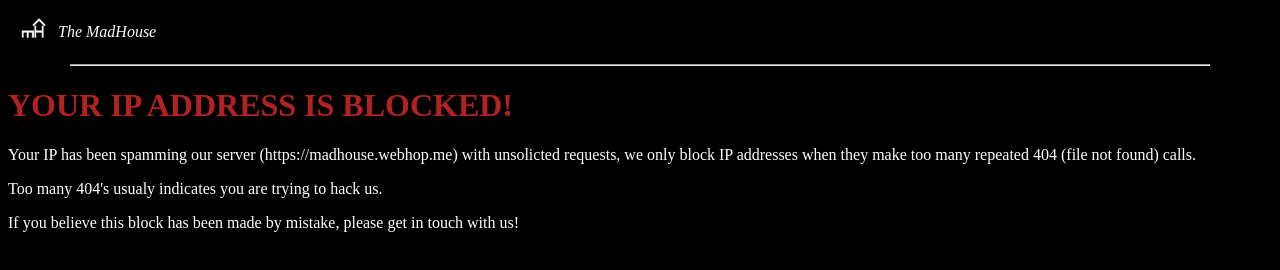
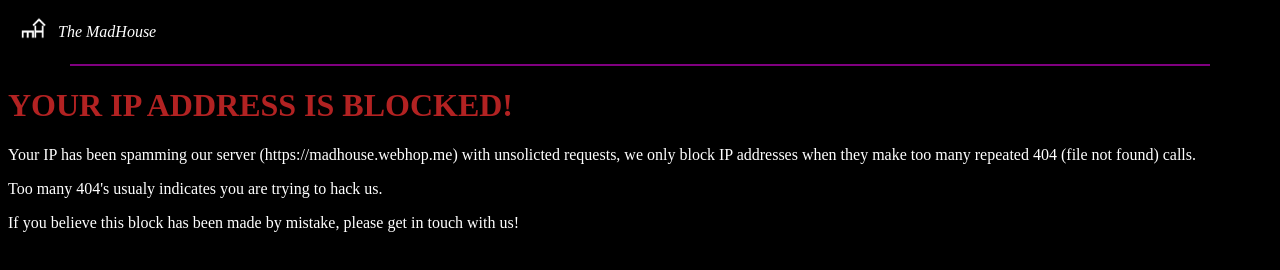
Before and after one commit to DJGenerator/DJGenerator.github.io, a plain HTML site: page why-am-i-banned.html in a window 1280 px wide. Drawn offline with Linux system fonts and the light colour scheme.

Commit message:
Update why-am-i-banned.html

```diff
--- a/why-am-i-banned.html
+++ b/why-am-i-banned.html
@@ -15,7 +15,7 @@
         </p>
       </a>
     </div>
-    <hr style="width:90%;color:purple;" ></hr>
+    <hr style="width:90%;border:1px solid purple;" ></hr>
     <h1 style="color:firebrick;">YOUR IP ADDRESS IS BLOCKED!</h1>
     <p style="color:White;">Your IP has been spamming our server (https://madhouse.webhop.me) with unsolicted requests,
 we only block IP addresses when they make too many repeated 404 (file not found) calls.</p>
```
